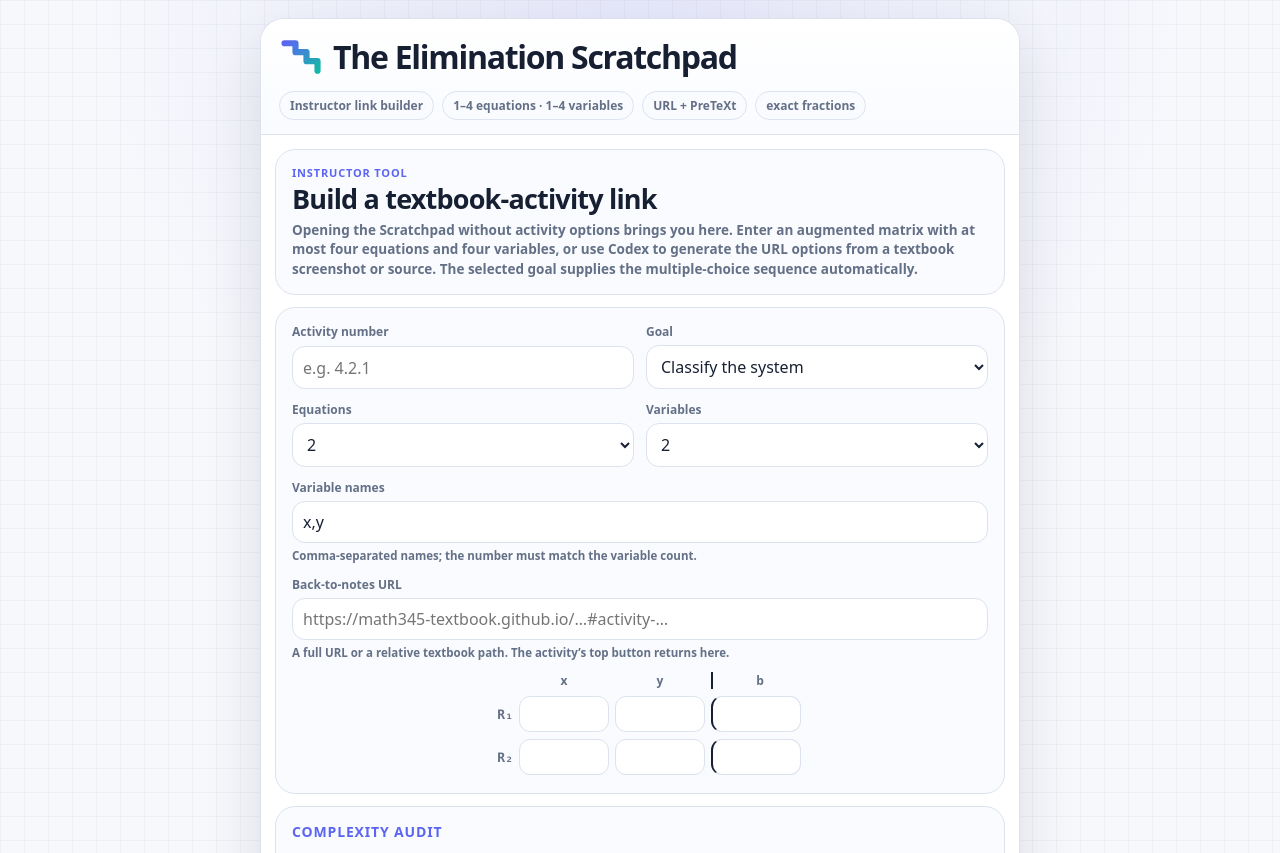
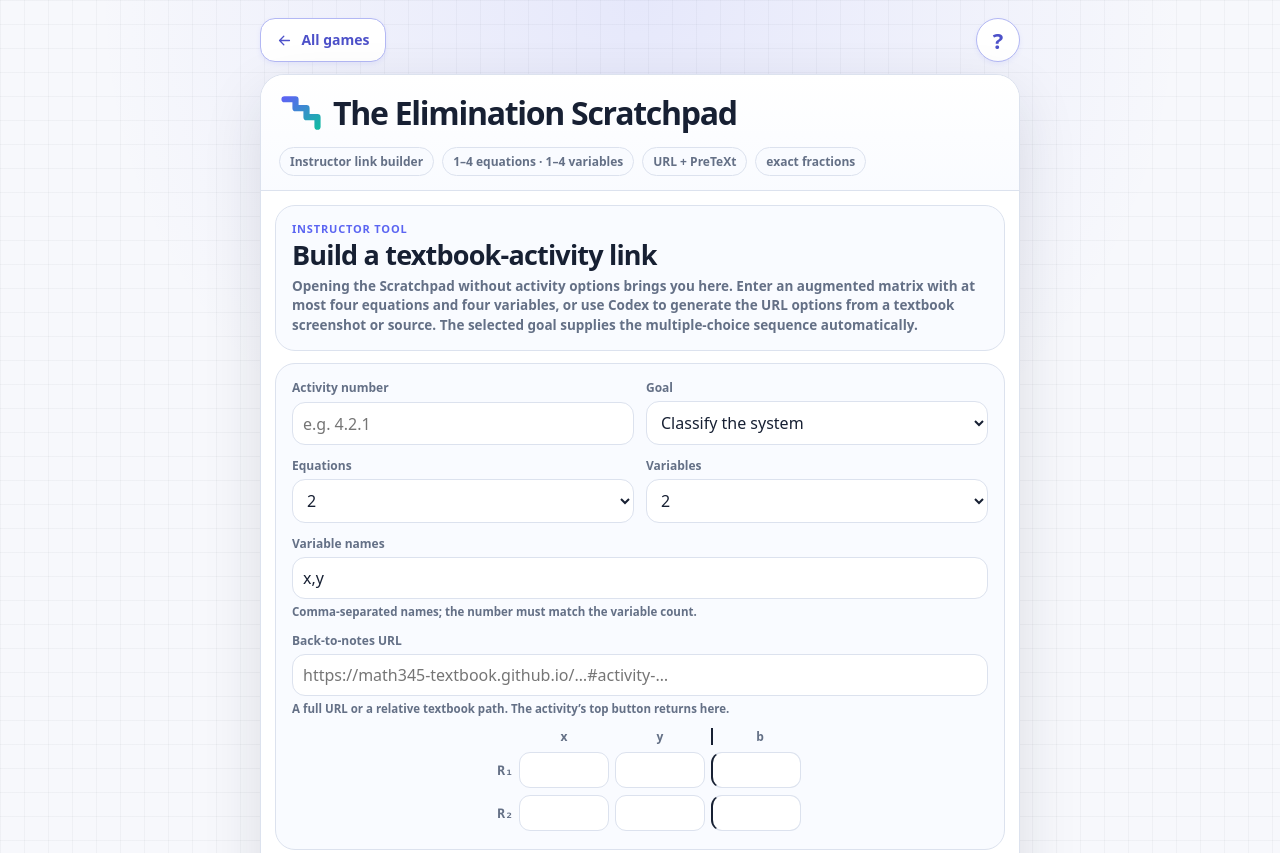
Before and after one commit to MATH345-Games/MATH345-Games.github.io, a plain HTML site: page TheEliminationScratchpad/the_elimination_scratchpad.html in a window 1280 px wide. Shown: the top 853 px of the page. Drawn offline with nearby package versions, Linux system fonts and the light colour scheme.

Commit message:
Publish corrected September 7 Elimination Scratchpad update

```diff
--- a/TheEliminationScratchpad/the_elimination_scratchpad.html
+++ b/TheEliminationScratchpad/the_elimination_scratchpad.html
@@ -207,9 +207,26 @@ window.MathJax={
 };
 </script>
 <script defer id="MathJax-script" src="https://cdn.jsdelivr.net/npm/mathjax@3/es5/tex-chtml.js"></script>
+<style id="all-games-navigation-styles">
+.appShell{gap:12px}
+#allGamesNav{--nav-ink:#4d51c9;--nav-border:#b3b8f4;display:flex;align-items:center;justify-content:space-between;gap:12px;min-width:0;width:100%;margin:0;padding:0;background:transparent}
+#allGamesLink{display:inline-flex;align-items:center;justify-content:center;gap:8px;min-width:126px;height:44px;padding:0 15px;margin:0;border-radius:15px;font-family:inherit;font-size:14px;font-weight:750;line-height:1;text-decoration:none;white-space:nowrap;cursor:pointer}
+#allGamesLink svg{display:block;flex:none;width:17px;height:17px;fill:none;stroke:currentColor;stroke-width:1.8;stroke-linecap:round;stroke-linejoin:round}
+#allGamesNav > button{width:44px;min-width:44px;height:44px;padding:0;margin:0;flex:0 0 44px;transform:none}
+#allGamesLink,#allGamesNav > button{min-height:44px;box-sizing:border-box;background:var(--card);color:var(--nav-ink);border:1px solid var(--nav-border);box-shadow:0 2px 5px #5b65f218;touch-action:manipulation}
+#allGamesLink:hover,#allGamesNav > button:hover{filter:brightness(.96);transform:none;text-decoration:none}
+#allGamesLink:active,#allGamesNav > button:active{transform:translateY(1px)}
+#allGamesLink:focus-visible,#allGamesNav > button:focus-visible{outline:3px solid var(--nav-ink);outline-offset:3px}
+@media(prefers-color-scheme:dark){#allGamesNav{--nav-ink:#b5b9ff;--nav-border:#626bc2}}
+@media print{#allGamesNav{display:none!important}}
+</style>
 </head>
 <body>
 <div class="appShell">
+<nav id="allGamesNav" aria-label="Games collection">
+  <a id="allGamesLink" href="https://math345-games.github.io/" aria-label="All games"><svg viewBox="0 0 24 24" aria-hidden="true" focusable="false"><path d="M19 12H5m6-6-6 6 6 6"/></svg><span>All games</span></a>
+  <button class="aboutBtn" id="aboutBtn" type="button" aria-label="About The Elimination Scratchpad" aria-haspopup="dialog">?</button>
+</nav>
 <main class="game" id="game">
   <header class="top">
     <div class="titleRow">
@@ -366,12 +383,12 @@ window.MathJax={
         <p><strong>Copyright:</strong> © 2026 <a href="https://people.math.wisc.edu/~roch/" target="_blank" rel="noopener noreferrer">Sébastien Roch</a></p>
         <p><strong>Code license:</strong> MIT. <strong>Instructional content:</strong> CC BY-NC 4.0, except where otherwise noted.</p>
         <p><strong>Privacy:</strong> The file stores no scores and sends no activity data anywhere.</p>
+        <p><strong>Acknowledgments:</strong> Thanks to Jingyi Li for helpful feedback.</p>
       </div>
       <div class="modalBtns"><button class="btn primary" id="aboutDoneBtn" type="button">Close</button></div>
     </div>
   </div>
 </main>
-<button class="aboutBtn" id="aboutBtn" type="button" aria-label="About The Elimination Scratchpad" aria-haspopup="dialog">?</button>
 </div>
 
 <script>
@@ -1109,7 +1126,7 @@ function showBuilder(){
 }
 
 function anyModalOpen(){return document.getElementById('endPanel').classList.contains('show')||document.getElementById('aboutPanel').classList.contains('show');}
-function syncModalState(){document.body.classList.toggle('modalOpen',anyModalOpen());}
+function syncModalState(){const open=anyModalOpen();document.body.classList.toggle('modalOpen',open);document.getElementById('allGamesNav').inert=open;}
 function openAbout(){lastModalFocus=document.activeElement;document.getElementById('aboutPanel').classList.add('show');syncModalState();requestAnimationFrame(()=>document.getElementById('aboutCloseBtn').focus());}
 function closeAbout(){document.getElementById('aboutPanel').classList.remove('show');syncModalState();requestAnimationFrame(()=>lastModalFocus?.focus?.());}
 function activeDialog(){if(document.getElementById('aboutPanel').classList.contains('show'))return document.getElementById('aboutPanel');if(document.getElementById('endPanel').classList.contains('show'))return document.getElementById('endPanel');return null;}
```
